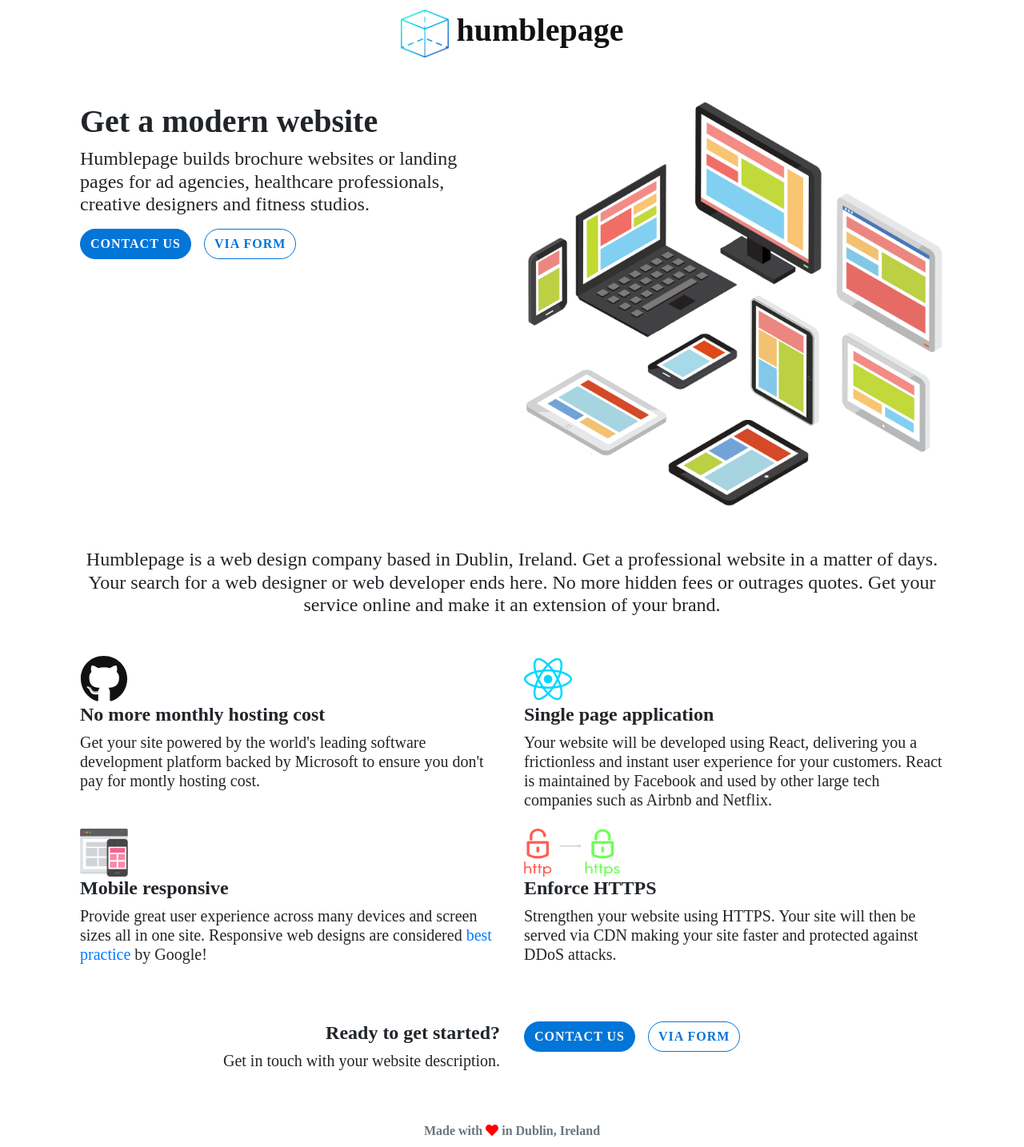
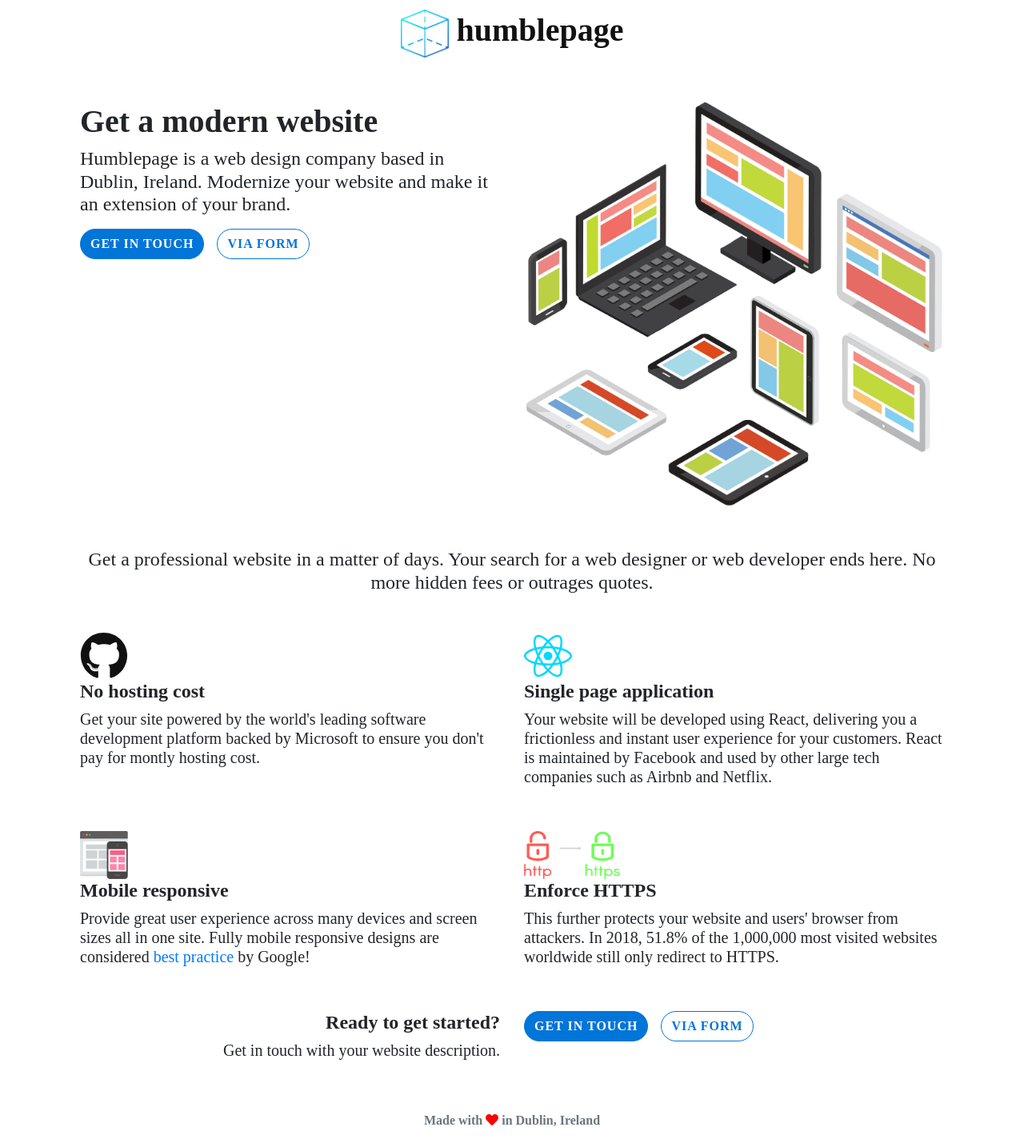
Before and after one commit to jkrclaro/asimov, a React (Create React App) app in the folder humblepage/: page /#/ in a window 1280 px wide. Shown: the whole page at 80% size. Built offline with nearby package versions, Linux system fonts and the light colour scheme; what webfontloader would draw is missing.

Commit message:
Form scroll

```diff
--- a/humblepage/src/components/Home.jsx
+++ b/humblepage/src/components/Home.jsx
@@ -17,8 +17,19 @@
         email: '',
         message: ''
     }
-    updatePredicate = this.updatePredicate.bind(this);
-    viaForm = this.viaForm.bind(this);
+    constructor(props) {
+        super(props);
+        this.state = {
+            isFormOpen: false,
+            isDesktop: false,
+            email: '',
+            message: ''
+        }
+        this.updatePredicate = this.updatePredicate.bind(this);
+        this.viaForm = this.viaForm.bind(this);
+        this.formRef = React.createRef();
+        this.scrollToFormRef = this.scrollToFormRef.bind(this);
+    }
 
     componentDidMount() {
         this.updatePredicate();
@@ -35,11 +46,21 @@
 
     viaForm() {
         this.setState({isFormOpen: !this.state.isFormOpen});
+        console.log(this.state.isFormOpen);
+        if (!this.state.isFormOpen) {
+            this.scrollToFormRef();
+        }
     }
 
     handleChange = (event) => {
-        console.log(`${event.target.name} : ${event.target.value}`);
         this.setState({ [event.target.name]: event.target.value });
+    }
+
+    scrollToFormRef() {
+        window.scrollTo({
+            top: this.formRef.current.offsetTop,
+            behavior: 'smooth'
+        })
     }
 
     render() {
@@ -51,20 +72,18 @@
                             <div className='mb-3'>
                                 <h1><b>Get a modern website</b></h1>
                                 <h4>
-                                    Humblepage builds brochure websites
-                                    or landing pages for ad agencies,
-                                    healthcare professionals, creative designers and
-                                    fitness studios.
+                                    Humblepage is a web design company based in Dublin, Ireland.
+                                    Modernize your website and make it an extension of your brand.
                                 </h4>
                             </div>
                             <div className='mb-3'>
-                                <a className='btn btn-humblepage-primary mr-3' href='mailto:gethumblepage@gmail.com'>Contact us</a>
+                                <a className='btn btn-humblepage-primary mr-3' href='mailto:gethumblepage@gmail.com'>Get In Touch</a>
                                 <span className='btn btn-humblepage-alternative' onClick={this.viaForm}>
                                     {this.state.isFormOpen ? ('Close') : ('Via form')}
                                 </span>
                             </div>
 
-                            <div>
+                            <div ref={this.formRef}>
                                 {this.state.isFormOpen ? (
                                     <form action='https://formspree.io/gethumblepage@gmail.com' method='POST'>
                                         <input type='email' name='email' placeholder='Your email' className='form-control mb-3' value={this.state.email} onChange={this.handleChange}></input>
@@ -81,25 +100,23 @@
                 </div>
                 <div className='col-lg-12 text-center mb-5'>
                     <h4>
-                        Humblepage is a web design company based in Dublin, Ireland.
                         Get a professional website in a matter of days.
                         Your search for a web designer or web developer ends here.
                         No more hidden fees or outrages quotes.
-                        Get your service online and make it an extension of your brand.
                     </h4>
                 </div>
                 <div className='col-lg-12 mb-5'>
                     <div className='row'>
-                        <div className='col-lg-6 mb-3'>
+                        <div className='col-lg-6 mb-5'>
                             <FontAwesomeIcon icon={['fab', 'github']} style={styles.githubIcon}/>
-                            <h4><b>No more monthly hosting cost</b></h4>
+                            <h4><b>No hosting cost</b></h4>
                             <h5>
                                 Get your site powered by the world's leading
                                 software development platform backed by Microsoft
                                 to ensure you don't pay for montly hosting cost.
                             </h5>
                         </div>
-                        <div className='col-lg-6 mb-3'>
+                        <div className='col-lg-6 mb-5'>
                             <FontAwesomeIcon icon={['fab', 'react']} style={styles.reactIcon}/>
                             <h4><b>Single page application</b></h4>
                             <h5>
@@ -108,26 +125,23 @@
                                 and used by other large tech companies such as Airbnb and Netflix.
                             </h5>
                         </div>
-                        <div className='col-lg-6 mb-3'>
+                        <div className='col-lg-6 mb-5'>
                             <img src={mobileresponsive1} alt='mobile-responsive' height='60' width='60' />
                             <h4><b>Mobile responsive</b></h4>
                             <h5>
                                 Provide great user experience across many devices and screen sizes all in one site.
-                                Responsive web designs are considered <a href='https://developers.google.com/search/mobile-sites/'>best practice</a> by Google!
+                                Fully mobile responsive designs are considered <a href='https://developers.google.com/search/mobile-sites/'>best practice</a> by Google!
                             </h5>
                         </div>
-                        <div className='col-lg-6 mb-3'>
+                        <div className='col-lg-6 mb-5'>
                             <img src={enforcehttps} alt='enforce-https' height='60' width='120' />
                             <h4><b>Enforce HTTPS</b></h4>
                             <h5>
-                                Strengthen your website using HTTPS.
-                                Your site will then be served via CDN making your site faster and protected against DDoS attacks.
+                                This further protects your website and users' browser from attackers.
+                                In 2018, 51.8% of the 1,000,000 most
+                                visited websites worldwide still only redirect to HTTPS.
                             </h5>
                         </div>
-                    </div>
-                </div>
-                <div className='col-lg-12 mb-5'>
-                    <div className='row'>
                         <div className={this.state.isDesktop ? ('col-lg-6 text-right') : ('col-lg-6 text-center')}>
                             <h4><b>Ready to get started?</b></h4>
                             <h5>
@@ -135,21 +149,11 @@
                             </h5>
                         </div>
                         <div  className={this.state.isDesktop ? ('col-lg-6') : ('col-lg-6 text-center')}>
-                                <div className='mb-3'>
-                                <a className='btn btn-humblepage-primary mr-3' href='mailto:gethumblepage@gmail.com'>Contact us</a>
+                            <div className='mb-3'>
+                                <a className='btn btn-humblepage-primary mr-3' href='mailto:gethumblepage@gmail.com'>Get In Touch</a>
                                 <span className='btn btn-humblepage-alternative' onClick={this.viaForm}>
                                     {this.state.isFormOpen ? ('Close') : ('Via form')}
                                 </span>
-                            </div>
-
-                            <div>
-                                {this.state.isFormOpen ? (
-                                    <form action='https://formspree.io/gethumblepage@gmail.com' method='POST'>
-                                        <input type='email' name='email' placeholder='Your email' className='form-control mb-3' value={this.state.email} onChange={this.handleChange}></input>
-                                        <textarea name='message' placeholder='Your message' className='form-control mb-3' value={this.state.message} onChange={this.handleChange}></textarea>
-                                        <input type='submit' className='btn btn-humblepage-alternative btn-block' value='Send message'></input>
-                                    </form>
-                                ) : (null)}
                             </div>
                         </div>
                     </div>
```
